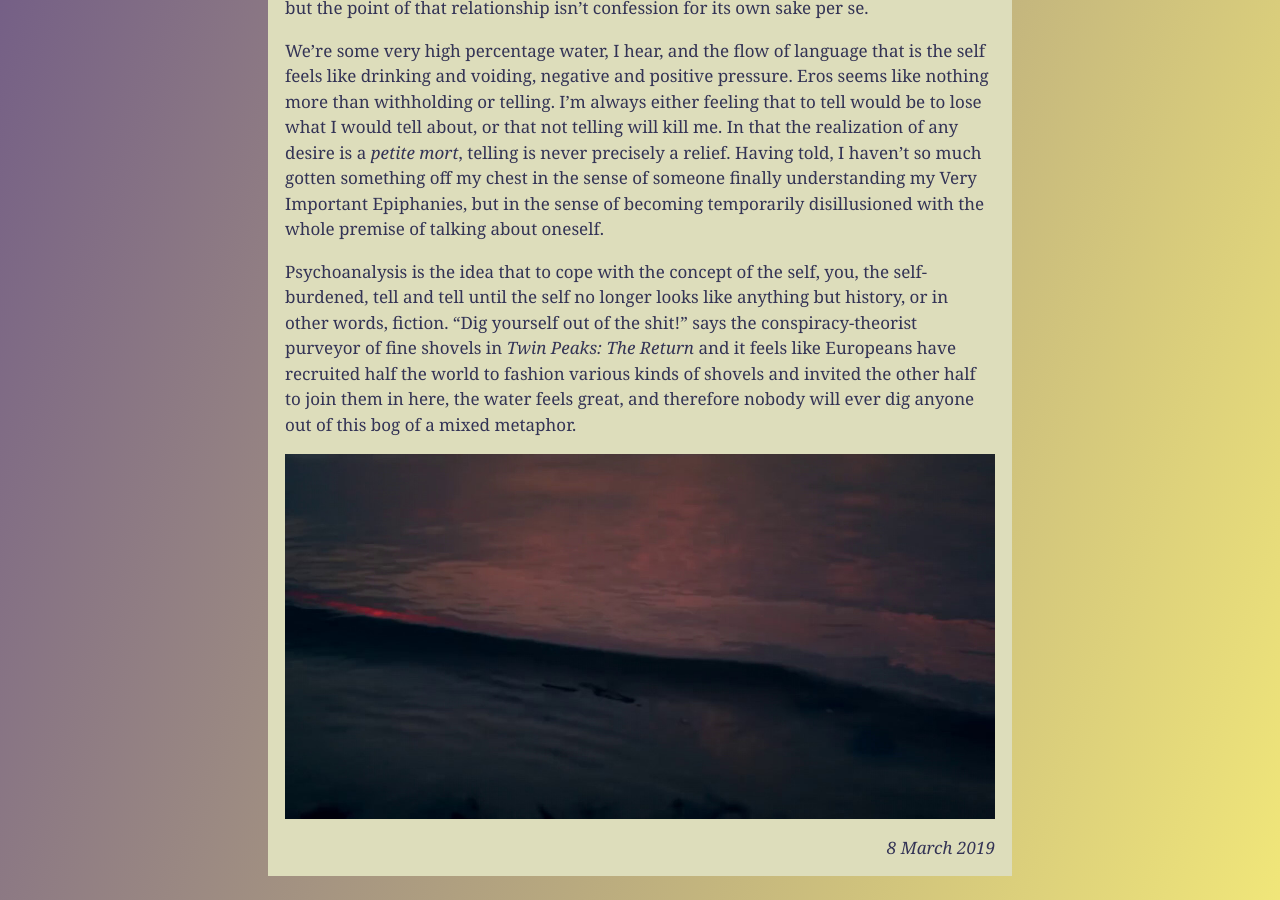
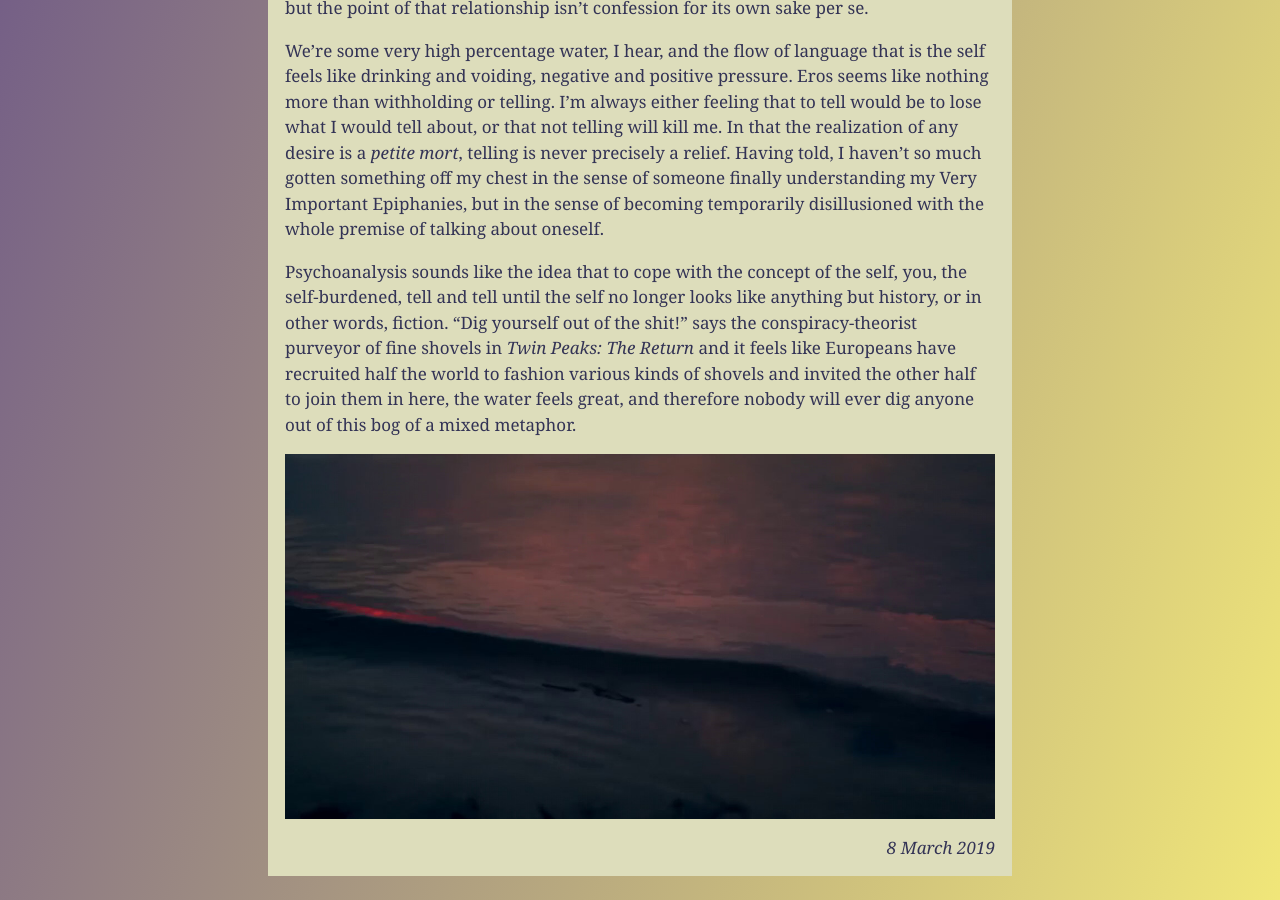
Before and after one commit to meanyhead/meanyhead.github.io, a Jekyll site: the page built from _posts/2019-3-8-ferry-travelogue.md, in a window 1280 px wide and 900 px high, scrolled down 2875 px. Built offline with Jekyll 4.4.1, drawn with Linux system fonts in a browser that asks for light colours; comment, search, counter and statistics services are not loaded.

Commit message:
sounds like

```diff
--- a/_posts/2019-3-8-ferry-travelogue.md
+++ b/_posts/2019-3-8-ferry-travelogue.md
@@ -41,6 +41,6 @@
 
 We're some very high percentage water, I hear, and the flow of language that is the self feels like drinking and voiding, negative and positive pressure. Eros seems like nothing more than withholding or telling. I'm always either feeling that to tell would be to lose what I would tell about, or that not telling will kill me. In that the realization of any desire is a *petite mort*, telling is never precisely a relief. Having told, I haven't so much gotten something off my chest in the sense of someone finally understanding my Very Important Epiphanies, but in the sense of becoming temporarily disillusioned with the whole premise of talking about oneself.
 
-Psychoanalysis is the idea that to cope with the concept of the self, you, the self-burdened, tell and tell until the self no longer looks like anything but history, or in other words, fiction. "Dig yourself out of the shit!" says the conspiracy-theorist purveyor of fine shovels in *Twin Peaks: The Return* and it feels like Europeans have recruited half the world to fashion various kinds of shovels and invited the other half to join them in here, the water feels great, and therefore nobody will ever dig anyone out of this bog of a mixed metaphor.
+Psychoanalysis sounds like the idea that to cope with the concept of the self, you, the self-burdened, tell and tell until the self no longer looks like anything but history, or in other words, fiction. "Dig yourself out of the shit!" says the conspiracy-theorist purveyor of fine shovels in *Twin Peaks: The Return* and it feels like Europeans have recruited half the world to fashion various kinds of shovels and invited the other half to join them in here, the water feels great, and therefore nobody will ever dig anyone out of this bog of a mixed metaphor.
 
 ![Clique Reminding me of A Star is Born (1954)]({{ site.baseurl }}/res/img/clique-reminding-of-a-star-is-born-1954.jpg)
```
